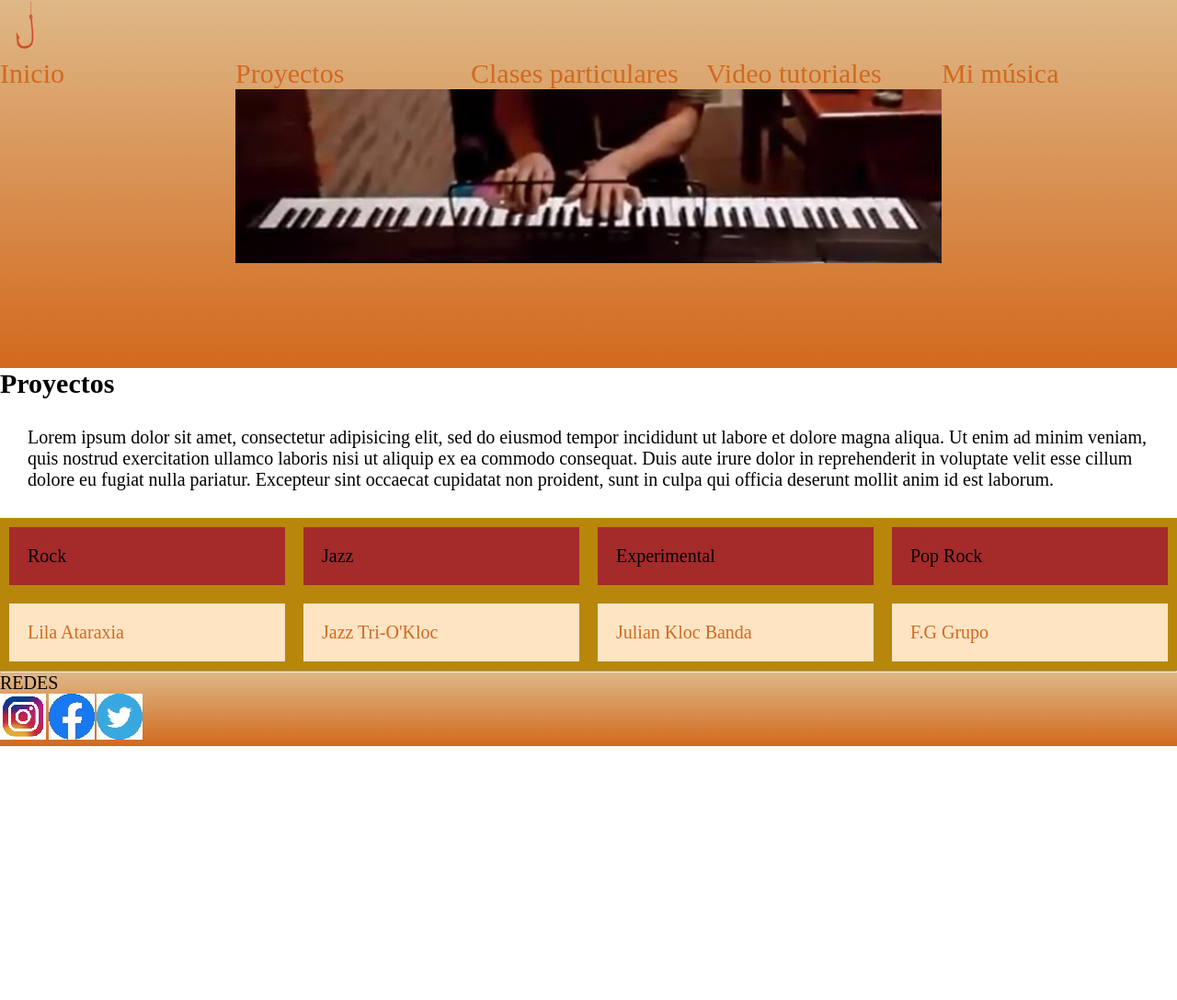
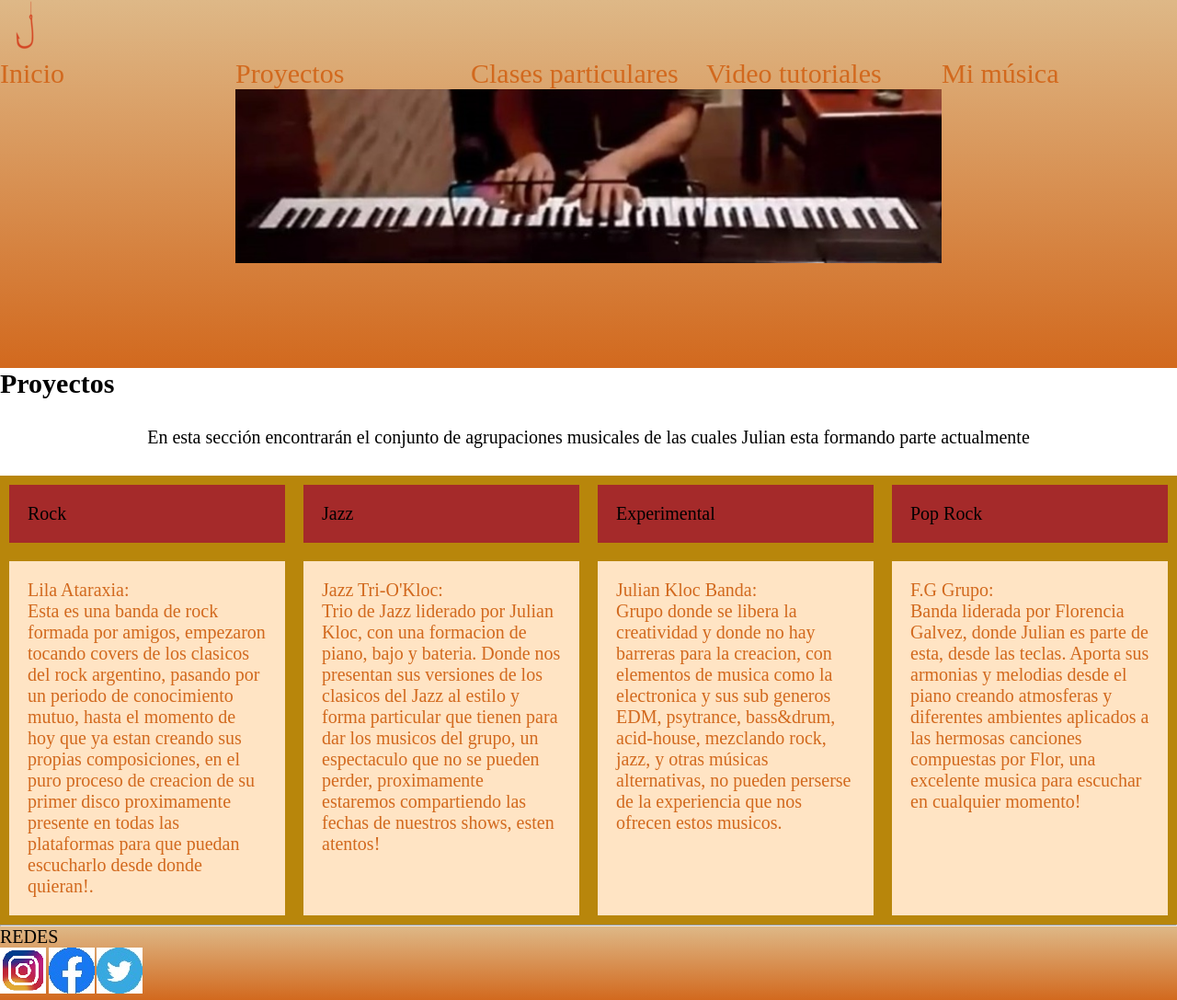
Before and after one commit to jukloc/proyecto_julian_kloc, a website: page pages/proyectos.html in a window 1280 px wide. Shown: the whole page at 92% size. Before the commit the page ends 811 px from the top, so only its background shows below. Drawn offline with Linux system fonts and the light colour scheme.

Commit message:
contenido real

```diff
--- a/css/estilo.css
+++ b/css/estilo.css
@@ -96,6 +96,7 @@ ul li {
 }
 
 ol li {
+    font-size: 3rem;
     list-style-type: none;
     display: inline
 }
@@ -139,6 +140,10 @@ ol li {
         /* MAIN PROYECTOS */
 h2 {
 font-size: 3rem;
+}
+
+div p {
+    display:flex; justify-content: center;
 }
 
 .gridProyectos{
@@ -247,7 +252,7 @@ main div h1{
 div iframe {
     margin-left: auto;
     margin-right: auto;
-    display: inline;
+    display: flex; text-align: center;
 }
 
 @media screen and (max-width:576px){
--- a/pages/proyectos.html
+++ b/pages/proyectos.html
@@ -29,22 +29,44 @@
 
 		<div>
 			<h2 class="fontSize">Proyectos</h2>
-			<p>Lorem ipsum dolor sit amet, consectetur adipisicing elit, sed do eiusmod
-				tempor incididunt ut labore et dolore magna aliqua. Ut enim ad minim veniam,
-				quis nostrud exercitation ullamco laboris nisi ut aliquip ex ea commodo
-				consequat. Duis aute irure dolor in reprehenderit in voluptate velit esse
-				cillum dolore eu fugiat nulla pariatur. Excepteur sint occaecat cupidatat non
-				proident, sunt in culpa qui officia deserunt mollit anim id est laborum.</p>
+			<p>En esta sección encontrarán el conjunto de agrupaciones musicales de las cuales Julian esta formando parte actualmente</p>
 		</div>
 		<section class="gridProyectos">
 			<div>Rock</div>
 			<div>Jazz</div>
 			<div>Experimental</div>
 			<div>Pop Rock</div>
-				<a>Lila Ataraxia</a>
-				<a>Jazz Tri-O'Kloc</a>
-				<a>Julian Kloc Banda</a>
-				<a>F.G Grupo</a>
+			<a>Lila Ataraxia:
+				<p>
+					Esta es una banda de rock formada por amigos, empezaron tocando covers de los clasicos del rock
+					argentino, pasando por un periodo de conocimiento mutuo, hasta el momento de hoy que ya estan
+					creando sus propias composiciones, en el puro proceso de creacion de su primer disco proximamente
+					presente en todas las plataformas para que puedan escucharlo desde donde quieran!.
+				</p>
+			</a>
+			<a>Jazz Tri-O'Kloc:
+				<p>
+					Trio de Jazz liderado por Julian Kloc, con una formacion de piano, bajo y bateria.
+					Donde nos presentan sus versiones de los clasicos del Jazz al estilo y forma particular que tienen
+					para dar los musicos del grupo, un espectaculo que no se pueden perder, proximamente estaremos
+					compartiendo las fechas de nuestros shows, esten atentos!
+				</p>
+			</a>
+			<a>Julian Kloc Banda:
+				<p>
+					Grupo donde se libera la creatividad y donde no hay barreras para la creacion, con elementos de
+					musica como la electronica y sus sub generos EDM, psytrance, bass&drum, acid-house, mezclando rock,
+					jazz, y otras músicas alternativas, no pueden perserse de la experiencia que nos ofrecen estos
+					musicos.
+				</p>
+			</a>
+			<a>F.G Grupo:
+				<p>
+					Banda liderada por Florencia Galvez, donde Julian es parte de esta, desde las teclas.
+					Aporta sus armonias y melodias desde el piano creando atmosferas y diferentes ambientes aplicados a
+					las hermosas canciones compuestas por Flor, una excelente musica para escuchar en cualquier momento!
+				</p>
+			</a>
 		</section>
 		</table>
 	</main>
```
Also changed, not shown: index.html (+12 -9 lines), package.json (added, +19 -0 lines), pages/clases_particulares.html (+11 -8 lines), pages/mi_musica.html (+7 -6 lines), pages/video_tutoriales.html (+6 -6 lines). Lines whose indentation alone changed are shown as unchanged.
